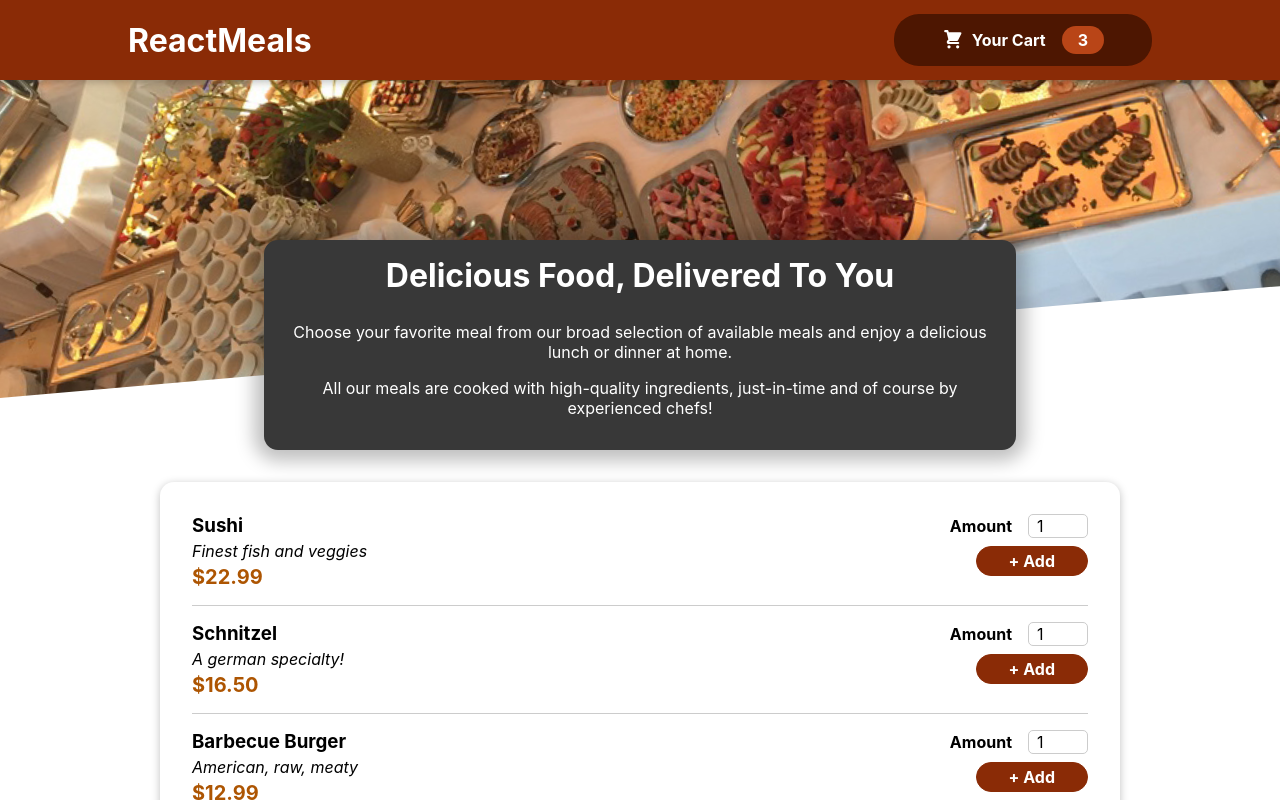
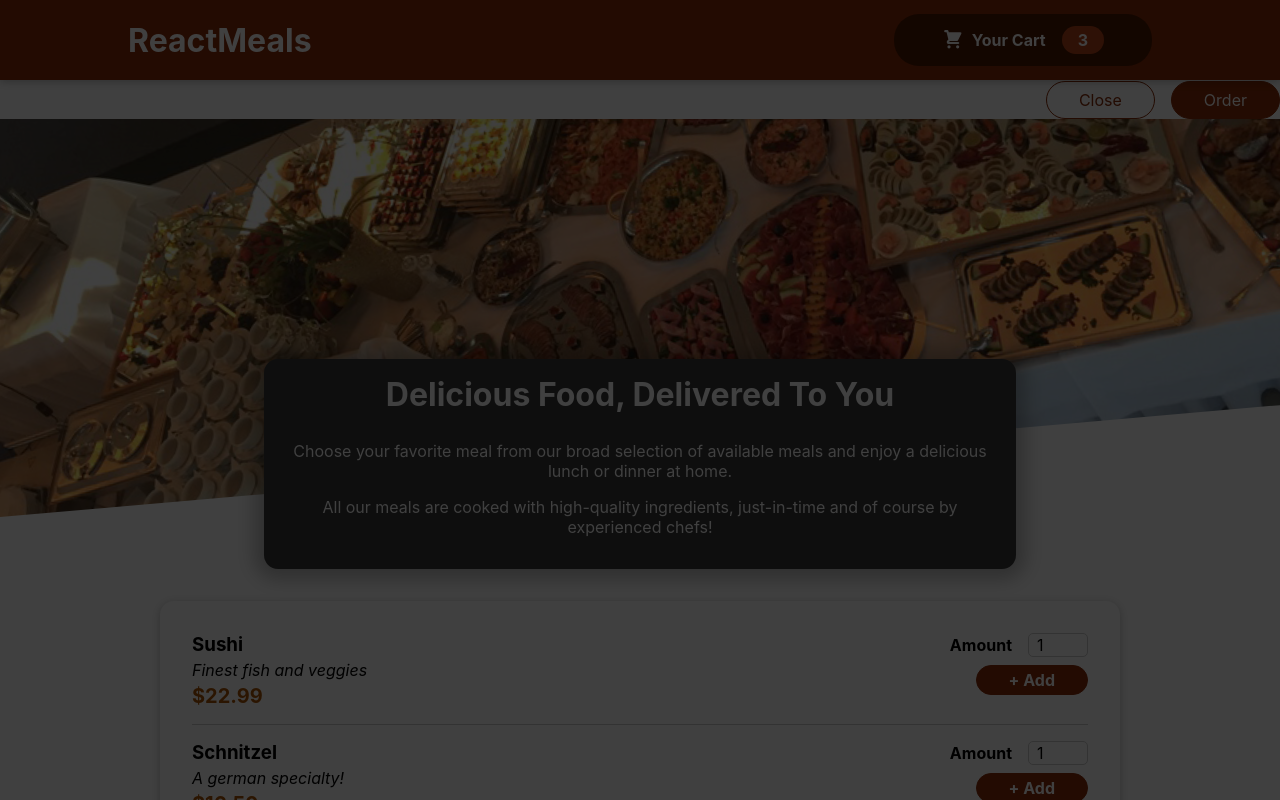
Before and after one commit to Chrisgo-75/packt_react_3food_order_app, a React (Create React App) app: page / in a window 1280 px wide. Shown: the top 800 px of the page. Built offline with nearby package versions, Linux system fonts and the light colour scheme.

Commit message:
Adding a Modal via a React Portal

```diff
--- a/public/index.html
+++ b/public/index.html
@@ -28,6 +28,7 @@
   </head>
   <body>
     <noscript>You need to enable JavaScript to run this app.</noscript>
+    <div id="overlays"></div>
     <div id="root"></div>
     <!--
       This HTML file is a template.
--- a/src/App.js
+++ b/src/App.js
@@ -2,10 +2,12 @@
 
 import Header from './components/Layout/Header';
 import Meals from "./components/Meals/Meals";
+import Cart from "./components/Cart/Cart";
 
 function App() {
   return (
     <Fragment>
+      <Cart />
       <Header />
       <main>
         <Meals />
--- a/src/components/Cart/Cart.js
+++ b/src/components/Cart/Cart.js
@@ -1,3 +1,5 @@
+import Modal from "../UI/Modal";
+
 import classes from './Cart.module.css';
 
 const Cart = (props) => {
@@ -5,7 +7,7 @@
   ].map((item) => <li>{item.name}</li>)}</ul>;
 
   return (
-    <div>
+    <Modal>
       {cartItems}
       <div className={classes.total}>
         <span>Total Amount</span>
@@ -15,7 +17,7 @@
         <button className={classes['button--alt']}>Close</button>
         <button className={classes.button}>Order</button>
       </div>
-    </div>
+    </Modal>
   );
 };
 
--- /dev/null
+++ b/src/components/UI/Modal.js
@@ -0,0 +1,34 @@
+import {Fragment} from "react";
+import ReactDOM from 'react-dom';
+
+import classes from './Modal.module.css';
+
+const Backdrop = (props) => {
+  return (
+    <div className={classes.backdrop} />
+  );
+};
+
+const ModalOverlay = (props) => {
+  return (
+    <div className={classes.model}>
+      <div className={classes.content}>{props.children}</div>
+    </div>
+  );
+};
+
+const portalElement = document.getElementById('overlays');
+
+const Modal = (props) => {
+  return (
+    <Fragment>
+      {ReactDOM.createPortal(<Backdrop />, portalElement)}
+      {ReactDOM.createPortal(
+        <ModalOverlay>{props.children}</ModalOverlay>,
+        portalElement
+      )}
+    </Fragment>
+  );
+};
+
+export default Modal;
--- /dev/null
+++ b/src/components/UI/Modal.module.css
@@ -0,0 +1,40 @@
+.backdrop {
+    position: fixed;
+    top: 0;
+    left: 0;
+    width: 100%;
+    height: 100vh;
+    z-index: 20;
+    background-color: rgba(0, 0, 0, 0.75);
+}
+
+.modal {
+    position: fixed;
+    top: 20vh;
+    left: 5%;
+    width: 90%;
+    background-color: white;
+    padding: 1rem;
+    border-radius: 14px;
+    box-shadow: 0 2px 8px rgba(0, 0, 0, 0.25);
+    z-index: 30;
+    animation: slide-down 300ms ease-out forwards;
+}
+
+@media (min-width: 768px) {
+    .modal {
+        width: 40rem;
+        left: calc(50% - 20rem);
+    }
+}
+
+@keyframes slide-down {
+    from {
+        opacity: 0;
+        transform: translateY(-3rem);
+    }
+    to {
+        opacity: 1;
+        transform: translateY(0);
+    }
+}
```
